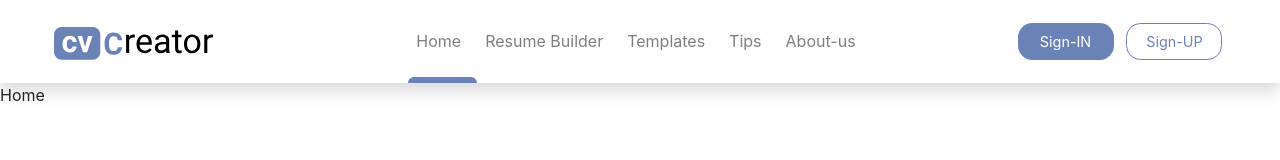
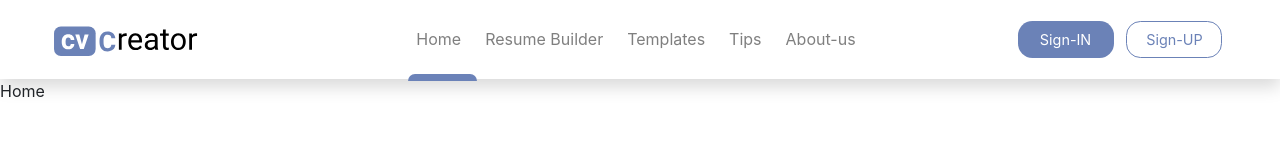
Before and after one commit to sohaila-mohamed/CV-Creator-ClientSide, a React (Create React App) app: page / in a window 1280 px wide. Shown: the top 160 px of the page. Built offline with nearby package versions, Linux system fonts and the light colour scheme.

Commit message:
small logo change

```diff
--- a/src/components/Header/Header.css
+++ b/src/components/Header/Header.css
@@ -1,5 +1,5 @@
 #Logo {
-  max-width: 10rem;
+    max-width: 9rem;
     width: 100%;
     min-width: 8rem;
 }
```
Also changed, not shown: src/components/Header/Header.jsx (indentation only). Lines whose indentation alone changed are shown as unchanged.
